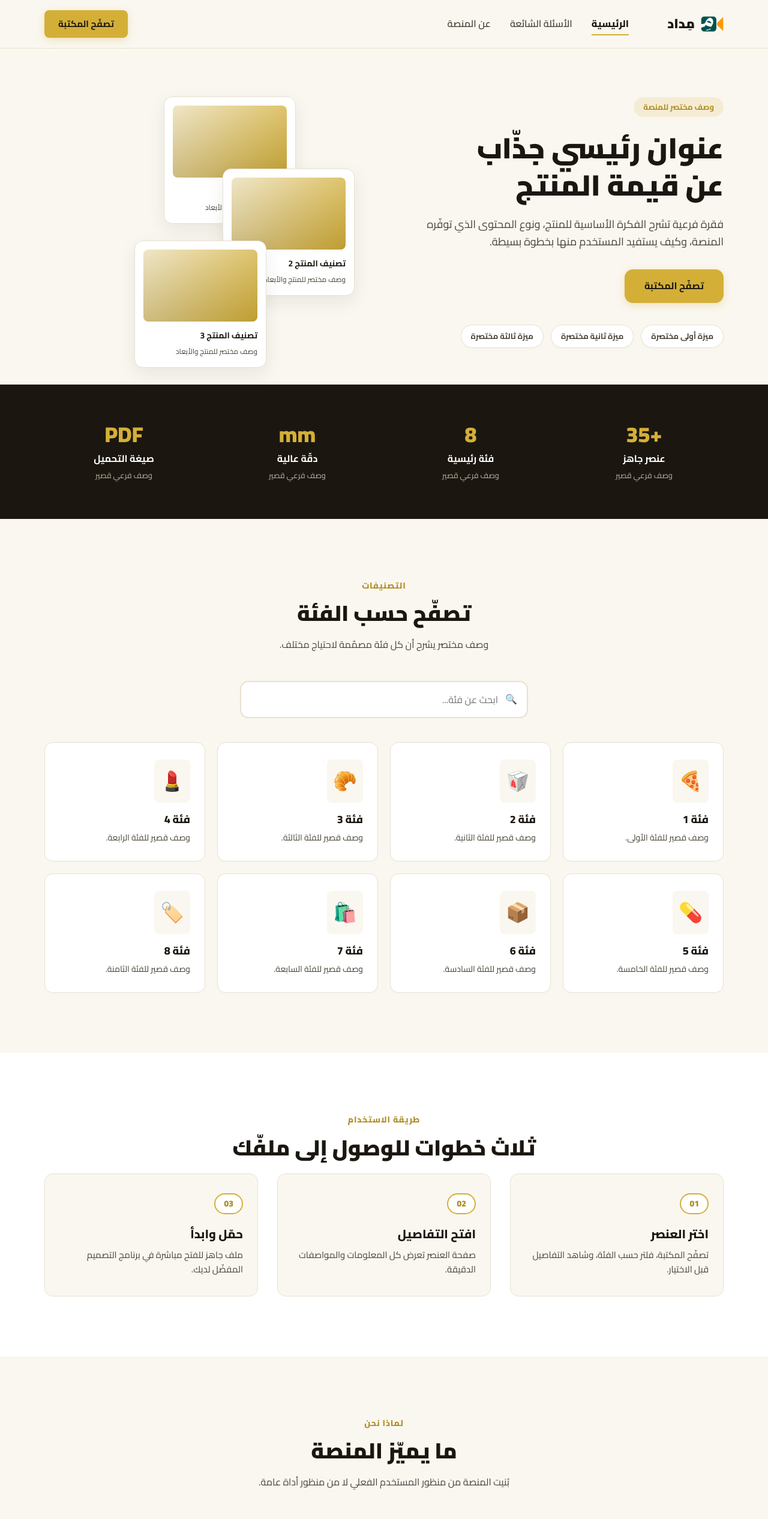
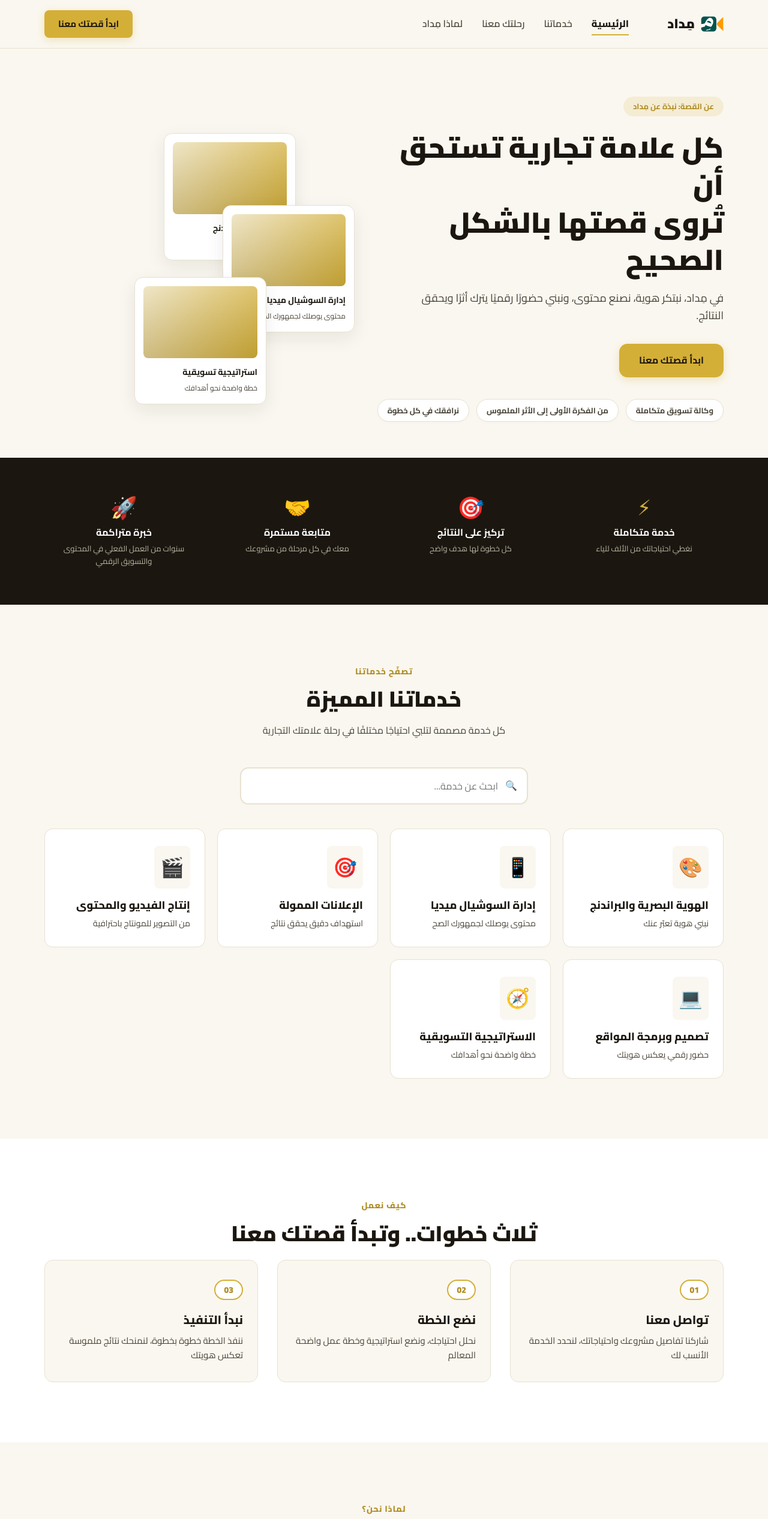
Before and after one commit to sayedyounis00/midad, a React (Vite) app in the folder midad_website/: page / in a window 1280 px wide. Shown: the top 2532 px of the page at 60% size. Built offline with nearby package versions, Linux system fonts and the light colour scheme.

Commit message:
refactor: update website content across all components and refine the site title in index.html

```diff
--- a/midad_website/index.html
+++ b/midad_website/index.html
@@ -5,7 +5,7 @@
   <meta charset="UTF-8" />
   <link rel="icon" type="image/svg+xml" href="/favicon.svg" />
   <meta name="viewport" content="width=device-width, initial-scale=1.0" />
-  <title>مِداد</title>
+  <title>مِداد | وكالة تسويق متكاملة</title>
   <!-- Google Fonts - Cairo -->
   <link rel="preconnect" href="https://fonts.googleapis.com">
   <link rel="preconnect" href="https://fonts.gstatic.com" crossorigin>
--- a/midad_website/src/components/Categories.jsx
+++ b/midad_website/src/components/Categories.jsx
@@ -4,14 +4,12 @@ export default function Categories() {
   const [searchTerm, setSearchTerm] = useState('');
 
   const categoriesData = [
-    { icon: '🍕', title: 'فئة 1', desc: 'وصف قصير للفئة الأولى.' },
-    { icon: '🥡', title: 'فئة 2', desc: 'وصف قصير للفئة الثانية.' },
-    { icon: '🥐', title: 'فئة 3', desc: 'وصف قصير للفئة الثالثة.' },
-    { icon: '💄', title: 'فئة 4', desc: 'وصف قصير للفئة الرابعة.' },
-    { icon: '💊', title: 'فئة 5', desc: 'وصف قصير للفئة الخامسة.' },
-    { icon: '📦', title: 'فئة 6', desc: 'وصف قصير للفئة السادسة.' },
-    { icon: '🛍️', title: 'فئة 7', desc: 'وصف قصير للفئة السابعة.' },
-    { icon: '🏷️', title: 'فئة 8', desc: 'وصف قصير للفئة الثامنة.' }
+    { icon: '🎨', title: 'الهوية البصرية والبراندنج', desc: 'نبني هوية تعبّر عنك' },
+    { icon: '📱', title: 'إدارة السوشيال ميديا', desc: 'محتوى يوصلك لجمهورك الصح' },
+    { icon: '🎯', title: 'الإعلانات الممولة', desc: 'استهداف دقيق يحقق نتائج' },
+    { icon: '🎬', title: 'إنتاج الفيديو والمحتوى', desc: 'من التصوير للمونتاج باحترافية' },
+    { icon: '💻', title: 'تصميم وبرمجة المواقع', desc: 'حضور رقمي يعكس هويتك' },
+    { icon: '🧭', title: 'الاستراتيجية التسويقية', desc: 'خطة واضحة نحو أهدافك' }
   ];
 
   // Filter based on search term (title or description)
@@ -21,17 +19,17 @@ export default function Categories() {
   );
 
   return (
-    <section className="categories">
+    <section className="categories" id="services">
       <div className="container">
-        <span className="section-eyebrow">التصنيفات</span>
-        <h2 className="section-title">تصفّح حسب الفئة</h2>
-        <p className="section-sub">وصف مختصر يشرح أن كل فئة مصمّمة لاحتياج مختلف.</p>
+        <span className="section-eyebrow">تصفّح خدماتنا</span>
+        <h2 className="section-title">خدماتنا المميزة</h2>
+        <p className="section-sub">كل خدمة مصممة لتلبي احتياجًا مختلفًا في رحلة علامتك التجارية</p>
 
         {/* Dynamic Search Filter Bar */}
         <div className="search-filter-container">
           <input
             type="text"
-            placeholder="ابحث عن فئة..."
+            placeholder="ابحث عن خدمة..."
             value={searchTerm}
             onChange={(e) => setSearchTerm(e.target.value)}
             className="search-input"
--- a/midad_website/src/components/FAQ.jsx
+++ b/midad_website/src/components/FAQ.jsx
@@ -5,24 +5,20 @@ export default function FAQ() {
 
   const faqData = [
     {
-      question: 'ما الذي تقدّمه المنصة؟',
-      answer: 'إجابة توضيحية مختصرة عن طبيعة الخدمة المقدّمة.'
+      question: 'كيف تبدأ العمل مع مِداد؟',
+      answer: 'يمكنك التواصل معنا عبر نموذج التواصل أو الزر المباشر، لنبدأ بتحليل احتياجات مشروعك وعقد جلسة استشارية أولية.'
     },
     {
-      question: 'هل أحتاج خبرة مسبقة لاستخدامها؟',
-      answer: 'إجابة توضيحية مختصرة.'
+      question: 'هل تقدمون خدمات مخصصة أم باقات جاهزة؟',
+      answer: 'نحن نؤمن بأن كل علامة تجارية فريدة؛ لذلك نصمم كل حل وباقة خصيصًا لتلائم أهداف مشروعك واحتياجاتك الفعلية.'
     },
     {
-      question: 'هل المحتوى قابل للتعديل؟',
-      answer: 'إجابة توضيحية مختصرة.'
+      question: 'ما نوع الشركات والعلامات التجارية التي تتعاملون معها؟',
+      answer: 'نعمل مع الناشئين، والشركات المتوسطة والكبيرة، والبراندات التي تسعى لبناء حضور رقمي قوي وترك أثر ملموس.'
     },
     {
-      question: 'ما الفرق بين الفئات المختلفة؟',
-      answer: 'إجابة توضيحية مختصرة.'
-    },
-    {
-      question: 'هل الاستخدام مجاني؟',
-      answer: 'إجابة توضيحية مختصرة.'
+      question: 'كيف تتم متابعة تنفيذ المشروعات؟',
+      answer: 'نوفر متابعة مستمرة وتقارير دورية قياسية تضمن لك الشفافية التامة ووضوح التقدم والنتائج في كل مرحلة.'
     }
   ];
 
--- a/midad_website/src/components/Footer.jsx
+++ b/midad_website/src/components/Footer.jsx
@@ -4,23 +4,22 @@ export default function Footer() {
       <div className="container footer-grid">
         <div className="footer-brand">
           <a href="#" className="logo">
-            <img src="/LOGO ICON.png" alt="شعار المنصة" className="logo-img" />
-            <span className="logo-text">اسم المنصة</span>
+            <img src="/LOGO ICON.png" alt="شعار مِداد" className="logo-img" />
+            <span className="logo-text">مِداد</span>
           </a>
-          <p>وصف مختصر عن المنصة.</p>
-          <a href="#" className="social-link">رابط التواصل الاجتماعي</a>
+          <p>وكالة تسويق متكاملة، نؤمن أن كل علامة تجارية تستحق أن تُروى قصتها بالشكل الصحيح.</p>
         </div>
 
         <div className="footer-col">
-          <h4>المنصة</h4>
-          <a href="#">عن المنصة</a>
-          <a href="#">تواصل معنا</a>
-          <a href="#">الشروط والأحكام</a>
+          <h4>مِداد</h4>
+          <a href="#services">خدماتنا</a>
+          <a href="#how-it-works">كيف نعمل</a>
+          <a href="#why-us">لماذا نحن</a>
         </div>
       </div>
       <div className="container footer-bottom">
-        <span>© اسم المنصة</span>
-        <span>صُمم لأصحاب الأفكار.</span>
+        <span>© جميع الحقوق محفوظة لـ مِداد</span>
+        <span>نبتكر هوية، نصنع محتوى، ونبني حضورًا رقميًا.</span>
       </div>
     </footer>
   );
--- a/midad_website/src/components/Hero.jsx
+++ b/midad_website/src/components/Hero.jsx
@@ -3,20 +3,19 @@ export default function Hero() {
     <section className="hero">
       <div className="container hero-inner">
         <div className="hero-copy">
-          <span className="eyebrow">وصف مختصر للمنصة</span>
-          <h1>عنوان رئيسي جذّاب <br /> عن قيمة المنتج</h1>
+          <span className="eyebrow">عن القصة: نبذة عن مِداد</span>
+          <h1>كل علامة تجارية تستحق أن<br />تُروى قصتها بالشكل الصحيح</h1>
           <p className="hero-sub">
-            فقرة فرعية تشرح الفكرة الأساسية للمنتج، ونوع المحتوى الذي
-            توفّره المنصة، وكيف يستفيد المستخدم منها بخطوة بسيطة.
+            في مِداد، نبتكر هوية، نصنع محتوى، ونبني حضورًا رقميًا يترك أثرًا ويحقق النتائج.
           </p>
           <div className="hero-actions">
-            <a href="#" className="btn btn-primary btn-lg">تصفّح المكتبة</a>
+            <a href="#how-it-works" className="btn btn-primary btn-lg">ابدأ قصتك معنا</a>
           </div>
 
           <ul className="hero-badges">
-            <li>ميزة أولى مختصرة</li>
-            <li>ميزة ثانية مختصرة</li>
-            <li>ميزة ثالثة مختصرة</li>
+            <li>وكالة تسويق متكاملة</li>
+            <li>من الفكرة الأولى إلى الأثر الملموس</li>
+            <li>نرافقك في كل خطوة</li>
           </ul>
         </div>
 
@@ -24,22 +23,22 @@ export default function Hero() {
           <div className="float-card card-1">
             <div className="card-thumb"></div>
             <div className="card-label">
-              <strong>تصنيف المنتج 1</strong>
-              <span>وصف مختصر للمنتج والأبعاد</span>
+              <strong>هوية بصرية وبراندنج</strong>
+              <span>نبني هوية تعبّر عنك</span>
             </div>
           </div>
           <div className="float-card card-2">
             <div className="card-thumb"></div>
             <div className="card-label">
-              <strong>تصنيف المنتج 2</strong>
-              <span>وصف مختصر للمنتج والأبعاد</span>
+              <strong>إدارة السوشيال ميديا</strong>
+              <span>محتوى يوصلك لجمهورك الصح</span>
             </div>
           </div>
           <div className="float-card card-3">
             <div className="card-thumb"></div>
             <div className="card-label">
-              <strong>تصنيف المنتج 3</strong>
-              <span>وصف مختصر للمنتج والأبعاد</span>
+              <strong>استراتيجية تسويقية</strong>
+              <span>خطة واضحة نحو أهدافك</span>
             </div>
           </div>
         </div>
--- a/midad_website/src/components/HowItWorks.jsx
+++ b/midad_website/src/components/HowItWorks.jsx
@@ -2,26 +2,26 @@ export default function HowItWorks() {
   const steps = [
     {
       number: '01',
-      title: 'اختر العنصر',
-      desc: 'تصفّح المكتبة، فلتر حسب الفئة، وشاهد التفاصيل قبل الاختيار.'
+      title: 'تواصل معنا',
+      desc: 'شاركنا تفاصيل مشروعك واحتياجاتك، لنحدد الخدمة الأنسب لك'
     },
     {
       number: '02',
-      title: 'افتح التفاصيل',
-      desc: 'صفحة العنصر تعرض كل المعلومات والمواصفات الدقيقة.'
+      title: 'نضع الخطة',
+      desc: 'نحلل احتياجك، ونضع استراتيجية وخطة عمل واضحة المعالم'
     },
     {
       number: '03',
-      title: 'حمّل وابدأ',
-      desc: 'ملف جاهز للفتح مباشرة في برنامج التصميم المفضّل لديك.'
+      title: 'نبدأ التنفيذ',
+      desc: 'ننفذ الخطة خطوة بخطوة، لنمنحك نتائج ملموسة تعكس هويتك'
     }
   ];
 
   return (
     <section className="workflow" id="how-it-works">
       <div className="container">
-        <span className="section-eyebrow">طريقة الاستخدام</span>
-        <h2 className="section-title">ثلاث خطوات للوصول إلى ملفّك</h2>
+        <span className="section-eyebrow">كيف نعمل</span>
+        <h2 className="section-title">ثلاث خطوات.. وتبدأ قصتك معنا</h2>
 
         <div className="workflow-steps">
           {steps.map((step, index) => (
--- a/midad_website/src/components/Navbar.jsx
+++ b/midad_website/src/components/Navbar.jsx
@@ -19,12 +19,13 @@ export default function Navbar() {
         <div className={`nav-menu-container ${isOpen ? 'open' : ''}`}>
           <nav className="nav-links">
             <a href="#" className="active" onClick={() => setIsOpen(false)}>الرئيسية</a>
-            <a href="#how-it-works" onClick={() => setIsOpen(false)}>الأسئلة الشائعة</a>
-            <a href="#" onClick={() => setIsOpen(false)}>عن المنصة</a>
+            <a href="#services" onClick={() => setIsOpen(false)}>خدماتنا</a>
+            <a href="#how-it-works" onClick={() => setIsOpen(false)}>رحلتك معنا</a>
+            <a href="#why-us" onClick={() => setIsOpen(false)}>لماذا مِداد</a>
           </nav>
 
           <div className="navbar-cta">
-            <a href="#" className="btn btn-primary" onClick={() => setIsOpen(false)}>تصفّح المكتبة</a>
+            <a href="#how-it-works" className="btn btn-primary" onClick={() => setIsOpen(false)}>ابدأ قصتك معنا</a>
           </div>
         </div>
 
--- a/midad_website/src/components/Stats.jsx
+++ b/midad_website/src/components/Stats.jsx
@@ -1,9 +1,9 @@
 export default function Stats() {
   const statsData = [
-    { value: '+35', label: 'عنصر جاهز', sub: 'وصف فرعي قصير' },
-    { value: '8', label: 'فئة رئيسية', sub: 'وصف فرعي قصير' },
-    { value: 'mm', label: 'دقّة عالية', sub: 'وصف فرعي قصير' },
-    { value: 'PDF', label: 'صيغة التحميل', sub: 'وصف فرعي قصير' }
+    { icon: '⚡', label: 'خدمة متكاملة', sub: 'نغطي احتياجاتك من الألف للياء' },
+    { icon: '🎯', label: 'تركيز على النتائج', sub: 'كل خطوة لها هدف واضح' },
+    { icon: '🤝', label: 'متابعة مستمرة', sub: 'معك في كل مرحلة من مشروعك' },
+    { icon: '🚀', label: 'خبرة متراكمة', sub: 'سنوات من العمل الفعلي في المحتوى والتسويق الرقمي' }
   ];
 
   return (
@@ -11,7 +11,7 @@ export default function Stats() {
       <div className="container stats-grid">
         {statsData.map((stat, index) => (
           <div key={index} className="stat-item">
-            <span className="stat-value">{stat.value}</span>
+            <span className="stat-value">{stat.icon}</span>
             <span className="stat-label">{stat.label}</span>
             <span className="stat-sub">{stat.sub}</span>
           </div>
--- a/midad_website/src/components/WhyUs.jsx
+++ b/midad_website/src/components/WhyUs.jsx
@@ -1,17 +1,17 @@
 export default function WhyUs() {
   const features = [
-    { title: 'ميزة أولى', desc: 'وصف قصير يشرح الميزة الأولى وقيمتها للمستخدم.' },
-    { title: 'ميزة ثانية', desc: 'وصف قصير يشرح الميزة الثانية وقيمتها للمستخدم.' },
-    { title: 'ميزة ثالثة', desc: 'وصف قصير يشرح الميزة الثالثة وقيمتها للمستخدم.' },
-    { title: 'ميزة رابعة', desc: 'وصف قصير يشرح الميزة الرابعة وقيمتها للمستخدم.' }
+    { title: 'فهم قبل تنفيذ', desc: 'لا تُبنى فكرة قبل أن نفهم علامتك التجارية واحتياجاتها الحقيقية أولًا' },
+    { title: 'استراتيجية، لا مجرد شكل', desc: 'كل ما نصنعه يخدم هدفًا واضحًا، لا مجرد تصميم يُرضي العين' },
+    { title: 'شراكة مستمرة', desc: 'نرافقك بعد التسليم، فنحن شركاء في رحلتك لا مجرد منفذين' },
+    { title: 'حلول مصممة خصيصًا لك', desc: 'لا نسخ ولا تكرار.. كل مشروع يحمل بصمته الخاصة' }
   ];
 
   return (
-    <section className="why-us">
+    <section className="why-us" id="why-us">
       <div className="container">
-        <span className="section-eyebrow">لماذا نحن</span>
-        <h2 className="section-title">ما يميّز المنصة</h2>
-        <p className="section-sub">بُنيت المنصة من منظور المستخدم الفعلي لا من منظور أداة عامة.</p>
+        <span className="section-eyebrow">لماذا نحن؟</span>
+        <h2 className="section-title">ما يميّز مِداد</h2>
+        <p className="section-sub">"بُنيت رؤيتنا من فهم حقيقي لاحتياجات علامتك التجارية، لا من قوالب جاهزة"</p>
 
         <div className="feature-grid">
           {features.map((feat, index) => (
```
Also changed, not shown: midad_website/page_contet.txt (added).
